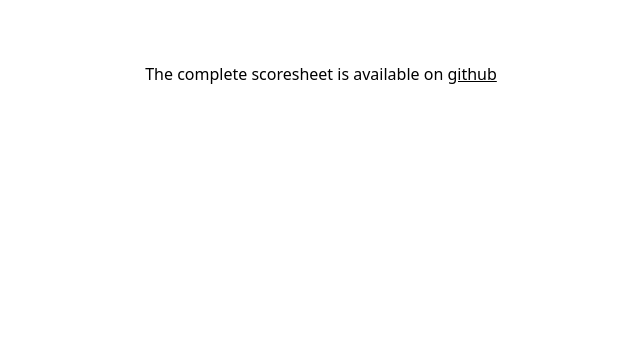
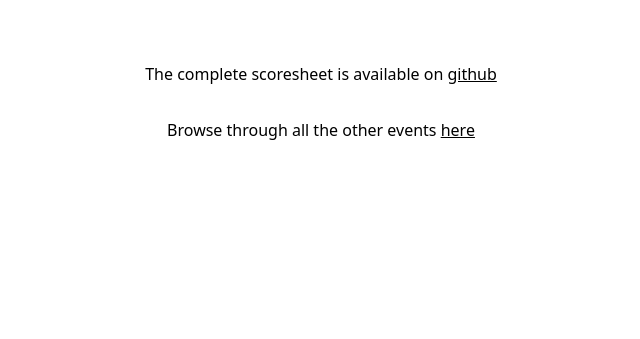
Before and after one commit to nyxkn/libre-music-challenge, a Flask app: template templates/results.html in a window 1280 px wide. Shown: the part 174-513 px from the top of the page, without its empty margins (319-959 px from the left). Run offline with Flask 3, Linux system fonts and the light colour scheme; the template is opened without the code that fills it, so the values that code supplies are empty; style sheets or scripts are compiled from the project's sources.

Commit message:
add backlink from results to events

```diff
--- a/templates/results.html
+++ b/templates/results.html
@@ -50,6 +50,10 @@
   <p class="mt-16">The complete scoresheet is available on
     <a class="link" href="https://github.com/nyxkn/libre-music-challenge/raw/main/data/results/lmc{{event_id}}-results.ods">github</a>
   </p>
+
+  <p class="mt-8">Browse through all the other events
+    <a class="link" href="/events">here</a>
+  </p>
 </div>
 
 {% endblock content %}
```
